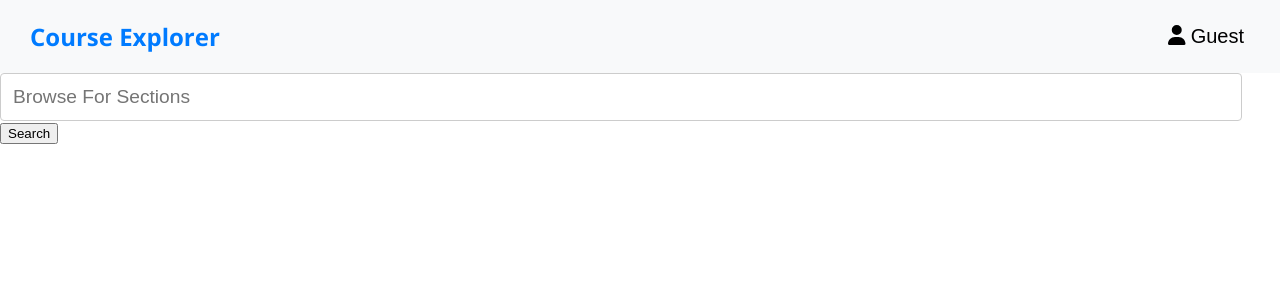
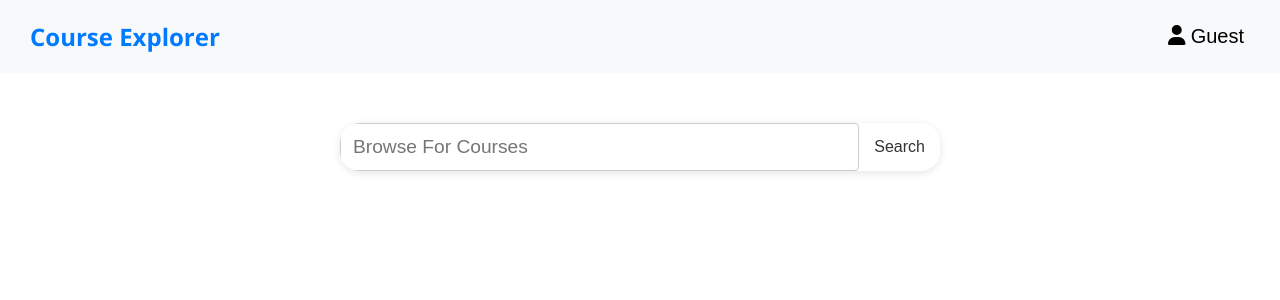
Before and after one commit to shuocheng233/Course-Explorer, a React (Create React App) app in the folder frontend/: page /home in a window 1280 px wide. Shown: the top 300 px of the page. Built offline with nearby package versions, Linux system fonts and the light colour scheme.

Commit message:
add search bar styles

```diff
--- /dev/null
+++ b/frontend/src/components/home/HomePage.css
@@ -0,0 +1,41 @@
+.homepage-container {
+    display: flex;
+    justify-content: center;
+    margin-top: 50px;
+    flex-direction: column;
+    align-items: center;
+}
+
+.homepage-form {
+    width: 50%;
+    max-width: 600px;
+    display: flex;
+    border-radius: 20px;
+    overflow: hidden;
+    box-shadow: 0 2px 8px rgba(0,0,0,0.1);
+}
+
+.homepage-input {
+    flex-grow: 1;
+    border: none;
+    padding: 10px 20px;
+    font-size: 16px;
+}
+
+.homepage-button {
+    background-color: #fff;
+    border: none;
+    padding: 10px 15px;
+    font-size: medium;
+    cursor: pointer;
+    color: #333;
+}
+
+.homepage-button:hover {
+    background-color: #eee;
+}
+
+.error-message {
+    text-align: center;
+    color: red;
+}
--- a/frontend/src/components/home/HomePage.js
+++ b/frontend/src/components/home/HomePage.js
@@ -1,6 +1,7 @@
 import React, { useState } from 'react'
 import { useNavigate } from 'react-router-dom'
 import { extractInfo } from './helpers'
+import './HomePage.css'
 
 const HomePage = () => {
     const [searchTerm, setSearchTerm] = useState("")
@@ -32,20 +33,21 @@ const HomePage = () => {
     }
 
     return (
-        <div>
-            <form onSubmit={handleSubmit}>
+        <div className="homepage-container">
+            <form onSubmit={handleSubmit} className="homepage-form">
                 <input
                     type="text"
                     name="search"
                     id="search"
-                    placeholder="Browse For Sections"
+                    placeholder="Browse For Courses"
                     value={searchTerm}
                     onChange={handleSearchTermChange}
+                    className="homepage-input"
                     aria-describedby="searchHelp"
                 />
-                <button type="submit">Search</button>
-                {error && <p style={{ color: 'red' }}>{error}</p>}
+                <button type="submit" className="homepage-button">Search</button>
             </form>
+            {error && <p className="error-message">{error}</p>}
         </div>
     )
 }
```
